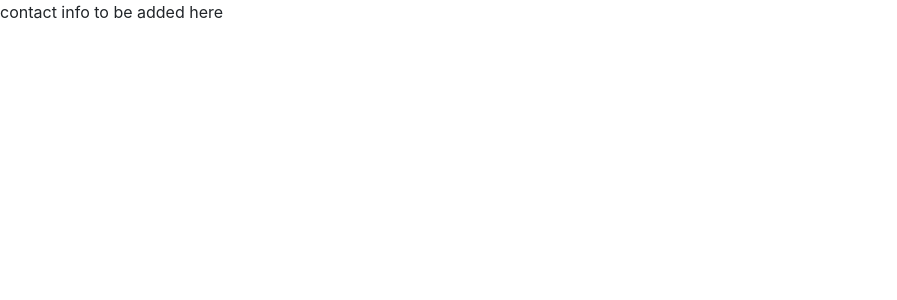
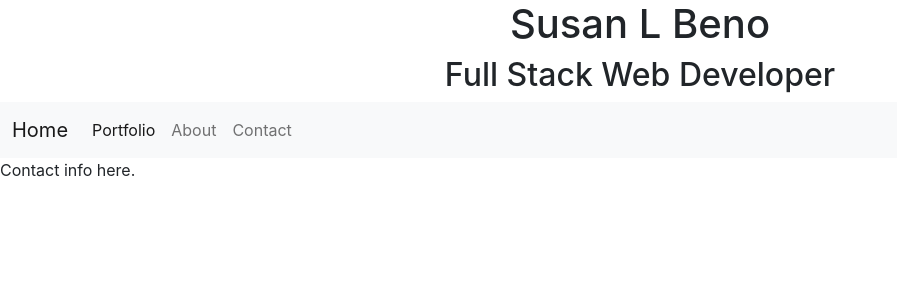
Before and after one commit to SueBee21/react-portfolio, a React (Create React App) app: page /contact in a window 1280 px wide. Shown: the top 300 px of the page, without its empty margins (0-897 px from the left). Built offline with nearby package versions, Linux system fonts and the light colour scheme.

Commit message:
working on paths

```diff
--- a/src/Components/Navbar/index.js
+++ b/src/Components/Navbar/index.js
@@ -25,7 +25,7 @@ function Navbar() {
             <a className="nav-link" href="#">
               About
             </a>
-            <a className="nav-link" href="#">
+            <a className="nav-link" href="../Pages/contact.js">
               Contact
             </a>
           </div>
--- a/src/Pages/contact.js
+++ b/src/Pages/contact.js
@@ -1,13 +1,16 @@
 import React from "react";
+import Header from "../Components/Header/index";
+import Navbar from "../Components/Navbar/index";
 
 
-function myFunction() {
-    return (
-    <div>
+function myContact() {
+   return (
+     <div>
+       <Header />
+       <Navbar />
+       <p> Contact info here.</p>
+     </div>
+   );
+ }
 
- <p>contact info to be added here</p>
-    </div>
-    );
-  }
-
-  export default myFunction;
+ export default myContact;
--- a/src/Pages/home.js
+++ b/src/Pages/home.js
@@ -2,7 +2,7 @@ import React from "react";
 import Header from "../Components/Header/index";
 import Navbar from "../Components/Navbar/index";
 
-function myFunction() {
+function myHomepage() {
   return (
     <div>
       <Header />
@@ -12,4 +12,4 @@ function myFunction() {
   );
 }
 
-export default myFunction;
+export default myHomepage;
```
